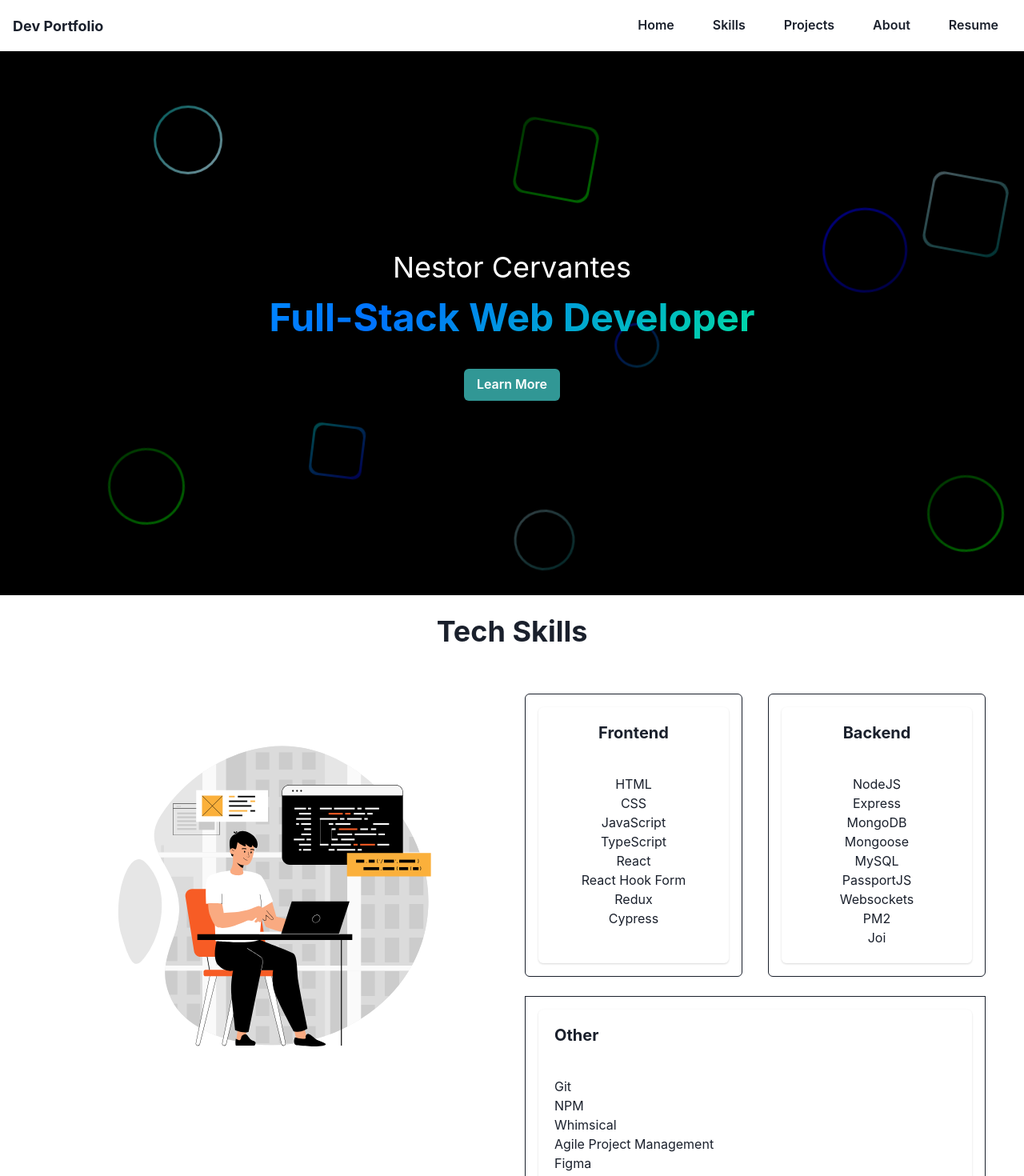
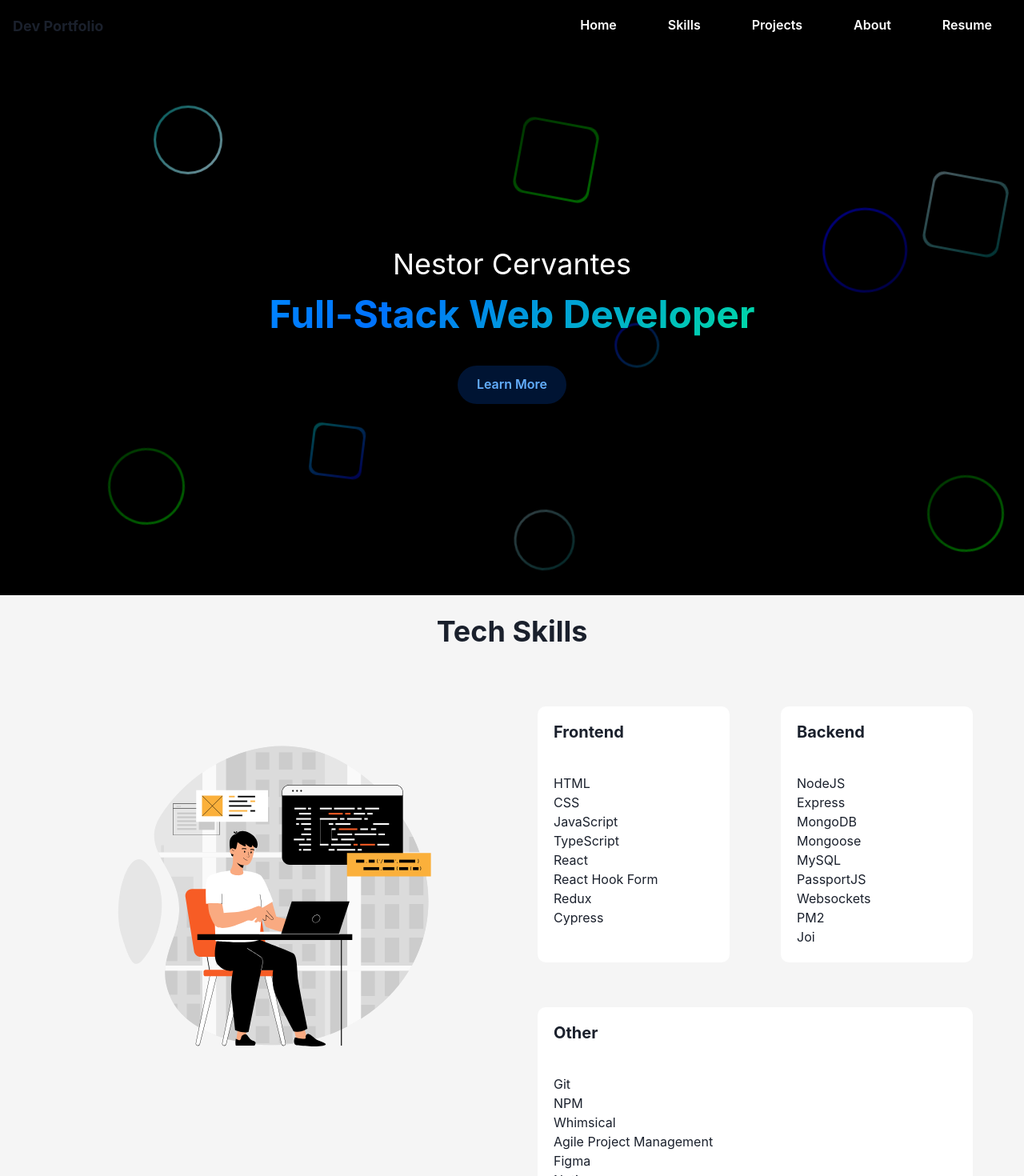
Before and after one commit to cnestordev/dev-portfolio, a React (Vite) app: page / in a window 1280 px wide. Shown: the top 1470 px of the page at 80% size. Built offline with nearby package versions, Linux system fonts and the light colour scheme.

Commit message:
add additional styles

```diff
--- a/src/App.css
+++ b/src/App.css
@@ -0,0 +1,3 @@
+button {
+    transition: background 300ms ease-in-out, color 300ms ease-in-out !important;
+}
--- a/src/components/Home.jsx
+++ b/src/components/Home.jsx
@@ -23,7 +23,7 @@ export const Home = () => {
         >
           Full-Stack Web Developer
         </Text>
-        <Button mt={7} colorScheme="teal">
+        <Button variant="actionButton" mt={7} >
           Learn More
         </Button>
       </Box>
--- a/src/components/Navbar.jsx
+++ b/src/components/Navbar.jsx
@@ -8,16 +8,17 @@ import {
   Stack,
 } from "@chakra-ui/react";
 import { HamburgerIcon, CloseIcon } from "@chakra-ui/icons";
+import "../App.css"
 
 const Links = ["Home", "Skills", "Projects", "About", "Resume"];
 
-const NavLink = ({ children }) => <Button variant="ghost">{children}</Button>;
+const NavLink = ({ children }) => <Button variant="navbarButton">{children}</Button>;
 
 export const Navbar = () => {
   const { isOpen, onOpen, onClose } = useDisclosure();
 
   return (
-    <Box px="4">
+    <Box bg="navbarBg" px="4" variant="navbar">
       <Flex h="16" align="center" justify="space-between">
         {/* Brand/Logo */}
         <Box fontSize="lg" fontWeight="bold">
--- a/src/components/experience/Experience.jsx
+++ b/src/components/experience/Experience.jsx
@@ -1,6 +1,6 @@
-import { Box, Heading, Flex } from "@chakra-ui/react";
+import { Box, Heading } from "@chakra-ui/react";
+import { ExperienceCard, experienceList } from ".";
 import { TwoColumnLayout } from "../TwoColumnLayout";
-import { ExperienceCard, experienceList } from ".";
 
 export const Experience = () => {
   const leftContent = (
--- a/src/components/skills/SkillList.jsx
+++ b/src/components/skills/SkillList.jsx
@@ -2,7 +2,7 @@ import { UnorderedList } from "@chakra-ui/react";
 import { SkillItem } from ".";
 
 export const SkillList = ({ skills }) => (
-  <UnorderedList listStyleType="none" ml={0}>
+  <UnorderedList listStyleType="none" ml={0} textAlign="left">
     {skills.map((skill, index) => (
       <SkillItem key={index} skill={skill} />
     ))}
--- a/src/components/skills/SkillSection.jsx
+++ b/src/components/skills/SkillSection.jsx
@@ -1,13 +1,23 @@
-import { Card, CardHeader, CardBody, Heading } from "@chakra-ui/react";
+import { Card, CardHeader, CardBody, Heading, Box } from "@chakra-ui/react";
 import { SkillList } from ".";
 
 export const SkillSection = ({ title, skills }) => (
-  <Card h="100%" display="flex" flexDirection="column">
+  <Box position="relative" h="100%">
+    <Card
+      bg="white"
+      boxShadow="none"
+      borderRadius="10px"
+      h="100%"
+      display="flex"
+      flexDirection="column"
+      zIndex={1}
+    >
       <CardHeader>
-      <Heading size="md">{title}</Heading>
+        <Heading textAlign="left" size="md">{title}</Heading>
       </CardHeader>
       <CardBody flex="1">
         <SkillList skills={skills} />
       </CardBody>
     </Card>
+  </Box>
 );
--- a/src/components/skills/Skills.jsx
+++ b/src/components/skills/Skills.jsx
@@ -18,7 +18,6 @@ export const Skills = () => {
           textAlign="center"
           mr={4}
           p={4}
-          border="1px"
           borderRadius="md"
         >
           <SkillSection title="Frontend" skills={frontendSkills} />
@@ -28,20 +27,19 @@ export const Skills = () => {
           textAlign="center"
           ml={4}
           p={4}
-          border="1px"
           borderRadius="md"
         >
           <SkillSection title="Backend" skills={backendSkills} />
         </Box>
       </Flex>
-      <Box mt={6} p={4} border="1px">
+      <Box mt={6} p={4} >
         <SkillSection title="Other" skills={otherSkills} />
       </Box>
     </Box>
   );
 
   return (
-    <Box p={6}>
+    <Box bg='#f5f5f5' p={6}>
       <Heading as="h2" size="xl" textAlign="center" mb={8}>
         Tech Skills
       </Heading>
--- a/src/theme/theme.js
+++ b/src/theme/theme.js
@@ -1,15 +1,52 @@
 import { extendTheme } from '@chakra-ui/react';
 
-// Customize your theme here
 const theme = extendTheme({
     config: {
-        initialColorMode: 'light', // Default is light mode
-        useSystemColorMode: false,  // Enables system preference for light/dark
+        initialColorMode: 'light',
+        useSystemColorMode: false,
     },
     colors: {
-        brand: {
-            100: "#ff0000",
-            900: "#1a2fff",
+        navbarBg: '#000000',
+    },
+    components: {
+        Navbar: {
+            baseStyle: {
+                bg: 'navbarBg',
+                color: 'white',
+                px: 4,
+            },
+        },
+        Button: {
+            baseStyle: {
+                bg: "red",
+                _hover: {
+                    bg: 'red',
+                },
+            },
+            variants: {
+                navbarButton: {
+                    bg: 'transparent',
+                    border: '1px solid transparent',
+                    borderRadius: '50px',
+                    padding: '23px',
+                    color: 'white',
+                    _hover: {
+                        bg: '#001433',
+                        color: '#64afff'
+                    },
+                },
+                actionButton: {
+                    border: '1px solid transparent',
+                    borderRadius: '50px',
+                    padding: '23px',
+                    bg: '#001433',
+                    color: '#64afff',
+                    _hover: {
+                        bg: "#01255d",
+                        color: "#ffffff"
+                    },
+                },
+            },
         },
     },
 });
```
Lines whose indentation alone changed are shown as unchanged.
